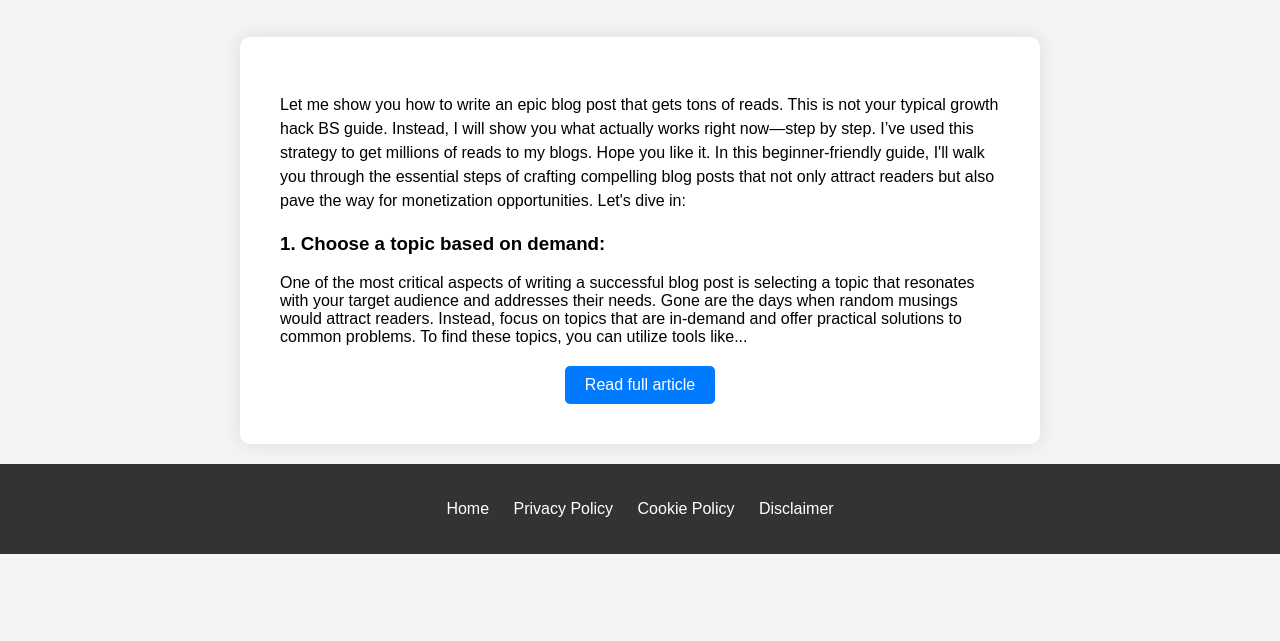
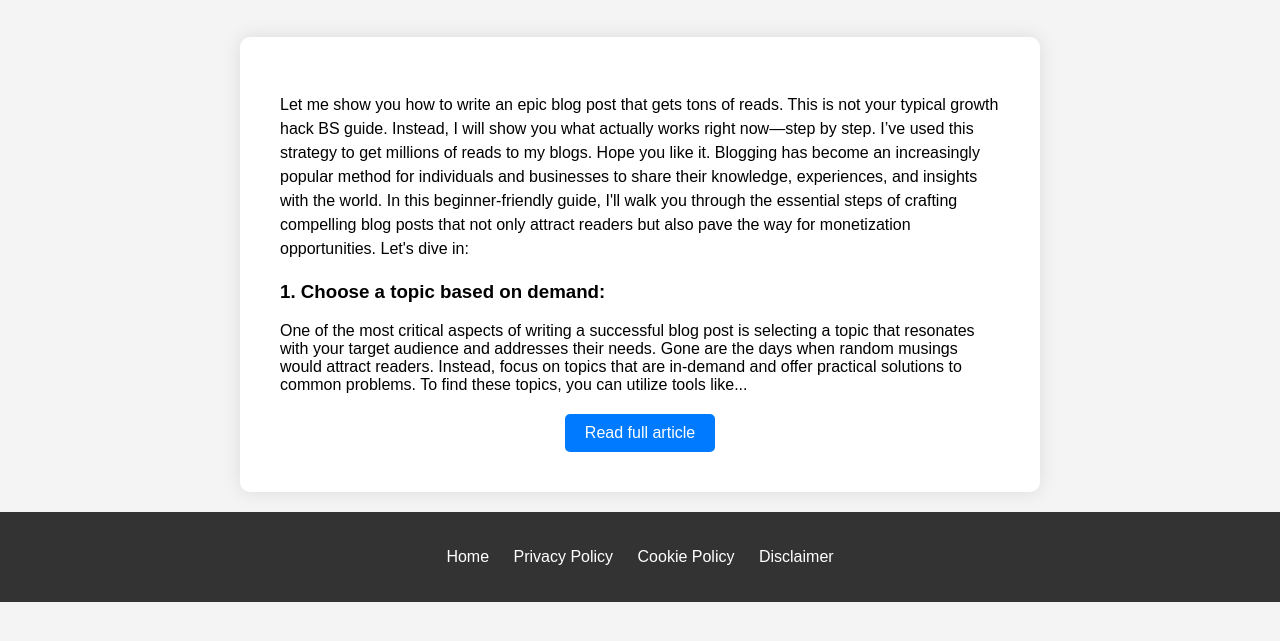
Before and after one commit to Rexdeboss/Trendyfinds, a plain HTML site: page How-to-Write-and-Earn-from-Blog-Posts.html in a window 1280 px wide. Shown: the part 81-722 px from the top of the page. Drawn offline with Linux system fonts and the light colour scheme.

Commit message:
Update How-to-Write-and-Earn-from-Blog-Posts.html

```diff
--- a/How-to-Write-and-Earn-from-Blog-Posts.html
+++ b/How-to-Write-and-Earn-from-Blog-Posts.html
@@ -18,7 +18,7 @@ document.write('<script src="https://sharehulk.com/api/sharingbutton.php?type=ve
     </header>
     <main>
         <p class="paragraph">Let me show you how to write an epic blog post that gets tons of reads. This is not your typical growth hack BS guide. Instead, I will show you what actually works right now—step by step. I’ve used this strategy to get millions of reads to my blogs. Hope you like it.
-
+Blogging has become an increasingly popular method for individuals and businesses to share their knowledge, experiences, and insights with the world.
 In this beginner-friendly guide, I'll walk you through the essential steps of crafting compelling blog posts that not only attract readers but also pave the way for monetization opportunities. Let's dive in:
 
 <h3>1. Choose a topic based on demand:</h3>
```
